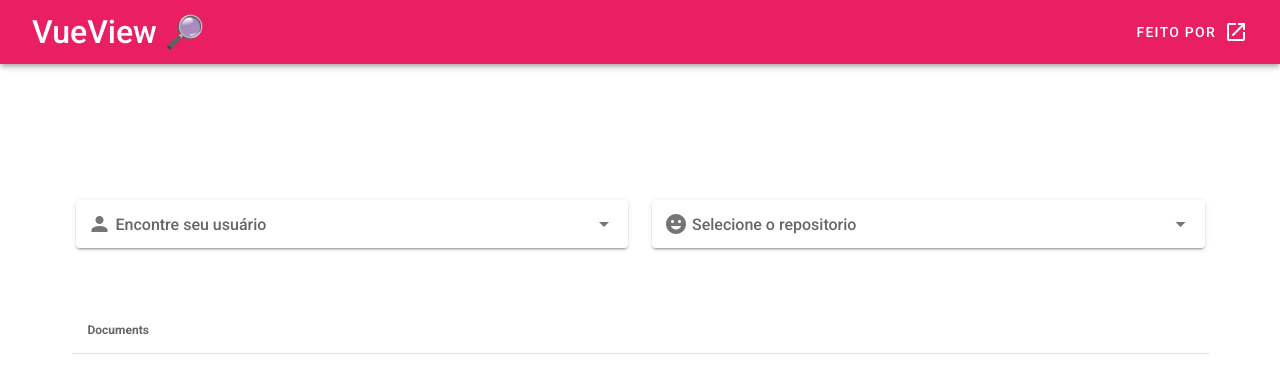
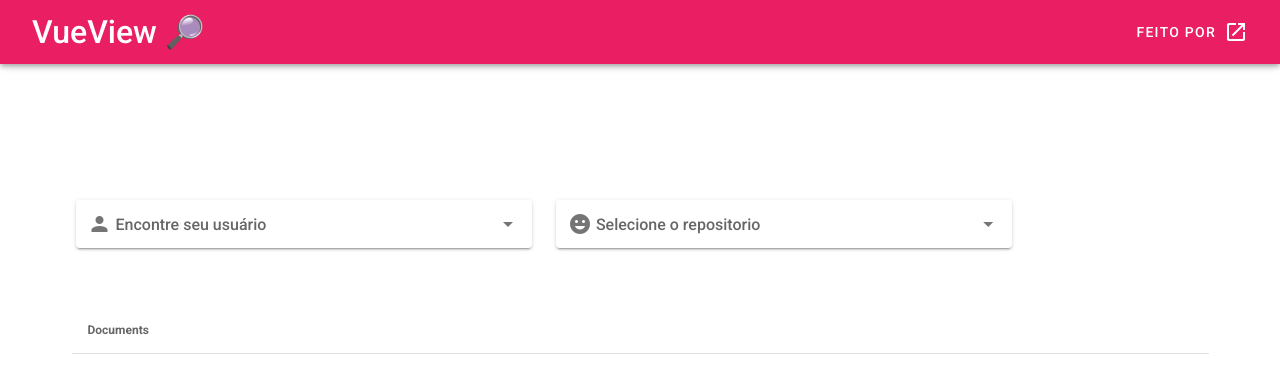
Before and after one commit to tabataf/github_vuewer, a Vue app: page / in a window 1280 px wide. Shown: the top 374 px of the page. Built offline with nearby package versions, Linux system fonts and the light colour scheme.

Commit message:
imagem do usuario pronta

```diff
--- a/src/components/GithubContent.vue
+++ b/src/components/GithubContent.vue
@@ -2,7 +2,7 @@
   <v-container>
     <v-row>
       <v-col cols="12">
-				<span v-for="path in openFolders" :key="path"><v-btn @click="listFolderContent(path)"> / {{ path }} </v-btn></span>
+				<!-- <span v-for="path in openFolders" :key="path"><v-btn @click="listFolderContent(path)"> / {{ path }} </v-btn></span> -->
         <v-simple-table>
           <template v-slot:default>
             <thead>
@@ -27,7 +27,7 @@
 							</tr>
 							<div v-if="typeof previousPath == 'string'">
 								<v-btn class="ma-2" outlined color="pink" @click="goBack">
-                  Back
+                  Voltar
 								</v-btn>
 							</div>
             </tbody>
@@ -66,6 +66,7 @@ export default {
 		},
 		async listFolderContent(path) {
       this.loading = true;
+      console.log(this.repo.name)
       const contents = await api.PegaCaminho(
         this.repo.owner.login,
         this.repo.name,
--- a/src/components/GithubRepo.vue
+++ b/src/components/GithubRepo.vue
@@ -1,7 +1,10 @@
 <template>
     <div class="titulo">
       <v-row class="text-center mt-10">
-        <v-col cols="6">
+        <v-col cols="2" v-if="user">
+        <v-avatar> <img :src="foto_perfil" ></v-avatar>
+        </v-col>
+        <v-col cols="5">
           <div>
           <v-autocomplete
           v-model="user"
@@ -15,16 +18,21 @@
           prepend-inner-icon="mdi-account"
           clearable
           >
-          <v-avatar  v-if="user" left>
-             <img img :src="foto_perfil">
-          </v-avatar>
+          <template v-slot:item="data">
+            <v-list-item-avatar>
+              <v-img :src="data.item.avatar_url"></v-img>
+            </v-list-item-avatar>
+            <v-list-item-content>
+              <v-list-item-title v-html="data.item.login"></v-list-item-title>
+            </v-list-item-content>
+          </template>
           </v-autocomplete>
         <!-- <v-avatar v-if="user">
         <img :src="foto_perfil">
         </v-avatar> -->
       </div>
         </v-col>
-        <v-col cols="6">
+        <v-col cols="5">
           <v-select
             v-model="repo"
             :items="repolist"
```
